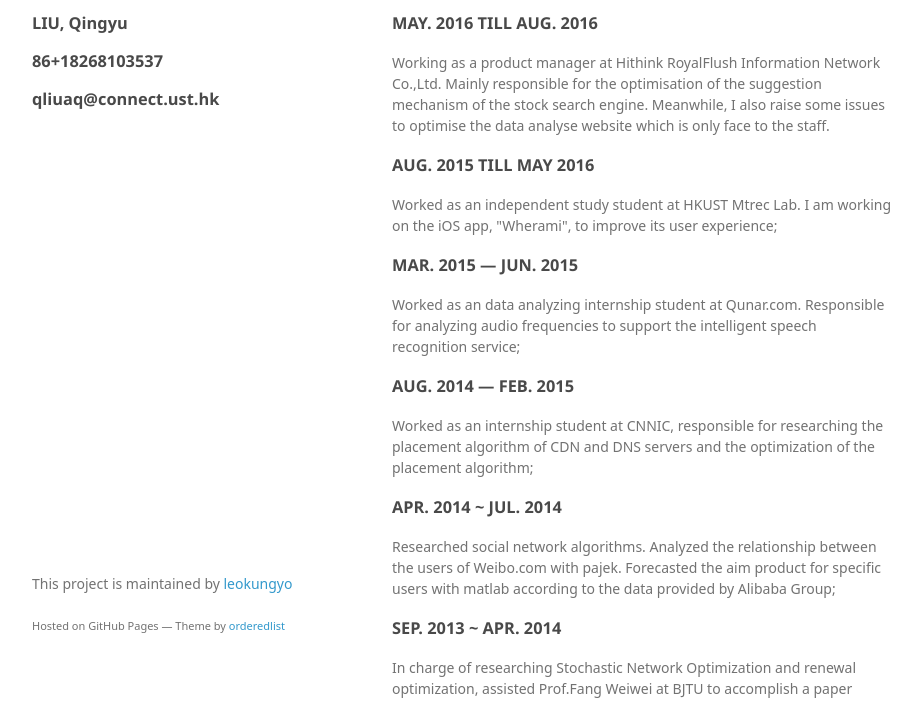
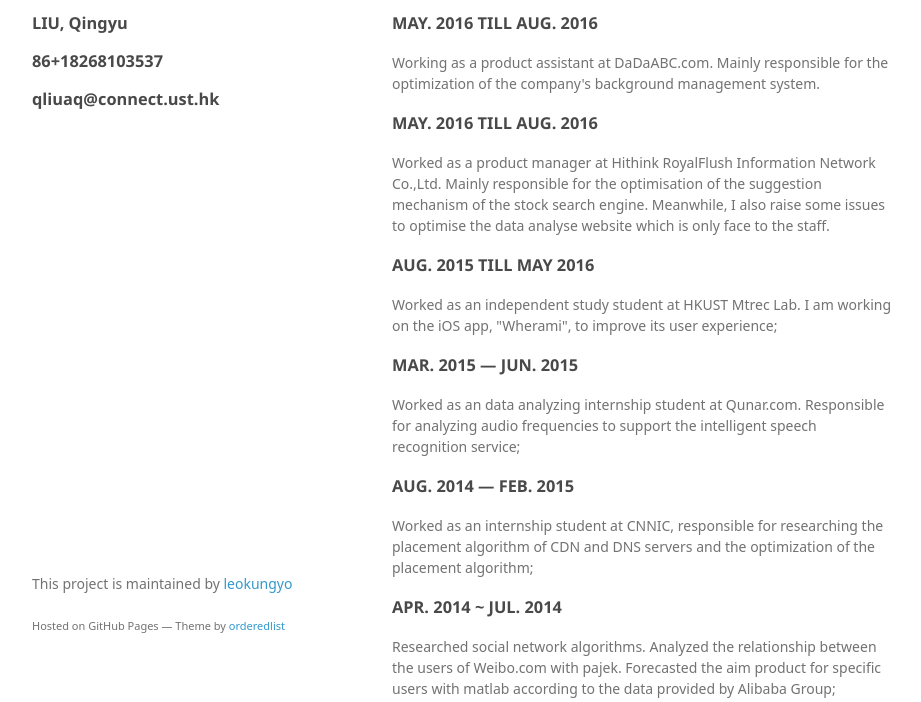
Before and after one commit to leokungyo/Qingyu.github.io, a plain HTML site: page index.html in a window 1280 px wide. Shown: the part 95-797 px from the top of the page, without its empty margins (178-1099 px from the left). Drawn offline with Linux system fonts and the light colour scheme; a web font is replaced by a local one.

Commit message:
Update index.html

```diff
--- a/index.html
+++ b/index.html
@@ -26,9 +26,15 @@
 <a id="-experiences" class="anchor" href="#-experiences" aria-hidden="true"><span aria-hidden="true" class="octicon octicon-link"></span></a>Experiences</h1>
 
 <h3>
+<a id="sep-2016-till-now" class="anchor" href="#may-2016-till-aug-2016" aria-hidden="true"><span aria-hidden="true" class="octicon octicon-link"></span></a>MAY. 2016 TILL AUG. 2016</h3>
+
+<p>Working as a product assistant at DaDaABC.com. Mainly responsible for the optimization of the company's background management system. </p>
+
+<h3>
+<h3>
 <a id="may-2016-till-aug-2016" class="anchor" href="#may-2016-till-aug-2016" aria-hidden="true"><span aria-hidden="true" class="octicon octicon-link"></span></a>MAY. 2016 TILL AUG. 2016</h3>
 
-<p>Working as a product manager at Hithink RoyalFlush Information Network Co.,Ltd. Mainly responsible for
+<p>Worked as a product manager at Hithink RoyalFlush Information Network Co.,Ltd. Mainly responsible for
 the optimisation of the suggestion mechanism of the stock search engine. Meanwhile, I also raise some
 issues to optimise the data analyse website which is only face to the staff. </p>
 
```
